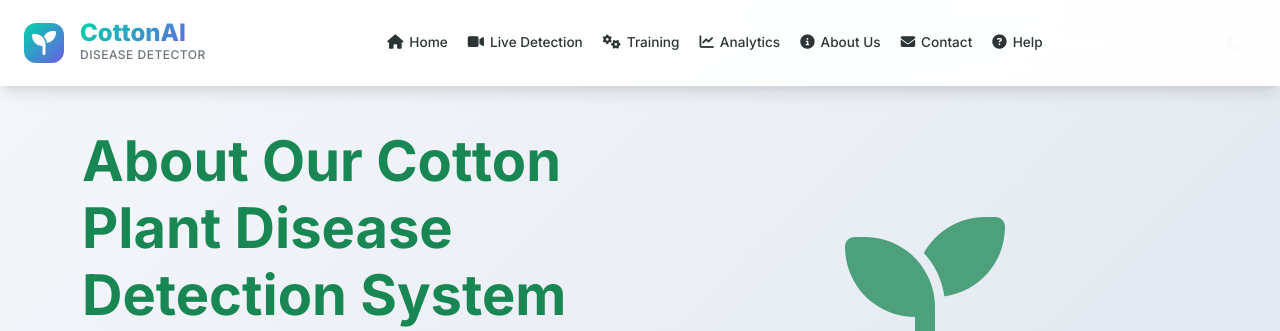
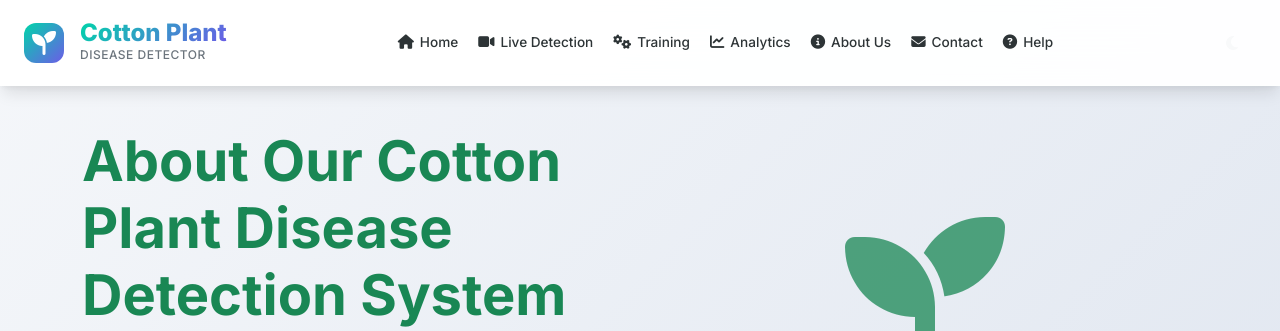
Before and after one commit to omkarkalagi/plant-disease-detector, a Flask app: page /about in a window 1280 px wide. Shown: the top 331 px of the page. Run offline with Flask 3, Linux system fonts and the light colour scheme; some libraries are stand-ins or nearby versions.

Commit message:
Update header brand name from CottonAI to Cotton Plant

```diff
--- a/templates/base.html
+++ b/templates/base.html
@@ -29,7 +29,7 @@
                     <i class="fas fa-seedling"></i>
                 </div>
                 <div class="brand-text">
-                    <span class="brand-name">CottonAI</span>
+                    <span class="brand-name">Cotton Plant</span>
                     <span class="brand-subtitle">Disease Detector</span>
                 </div>
             </a>
```
